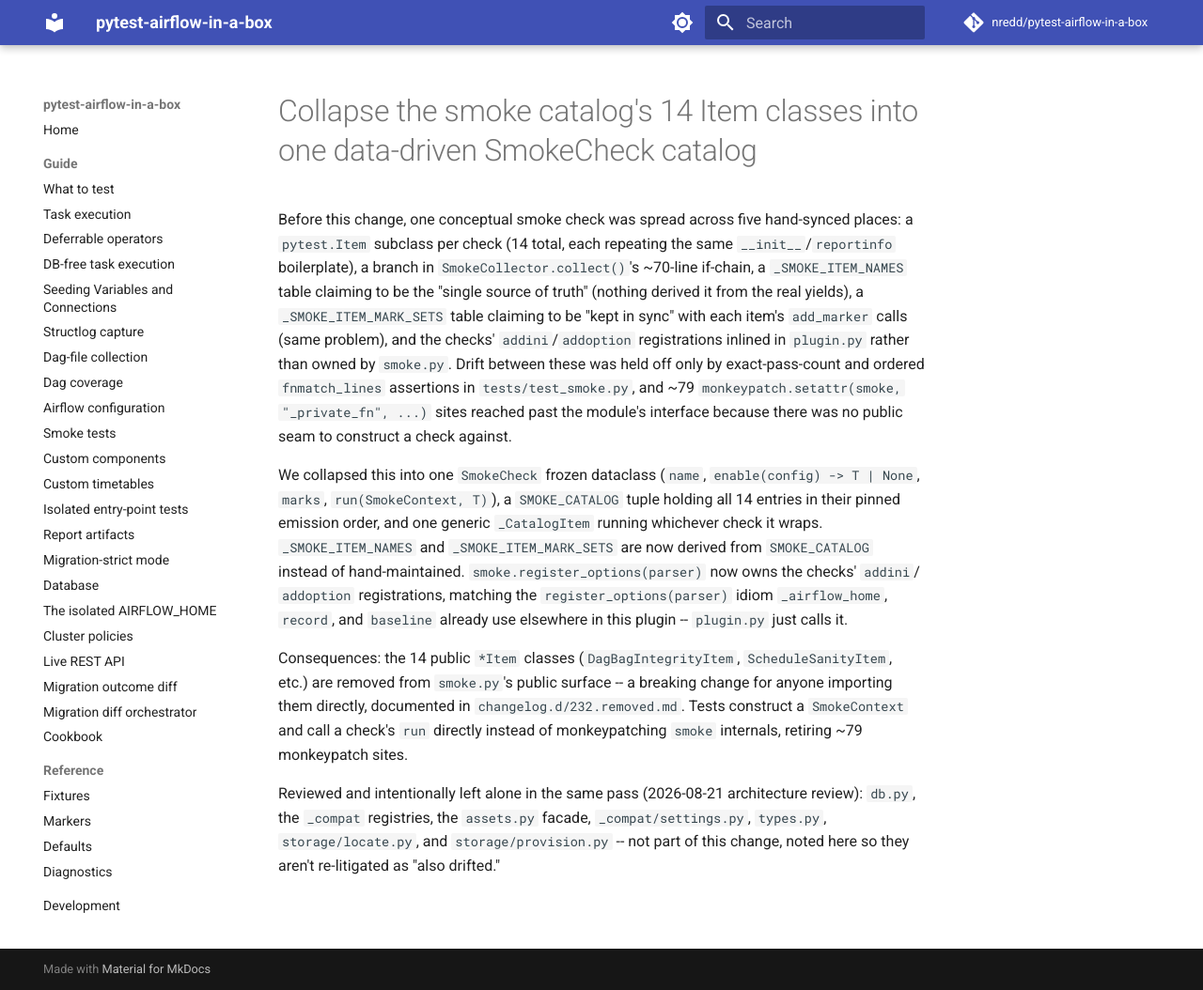
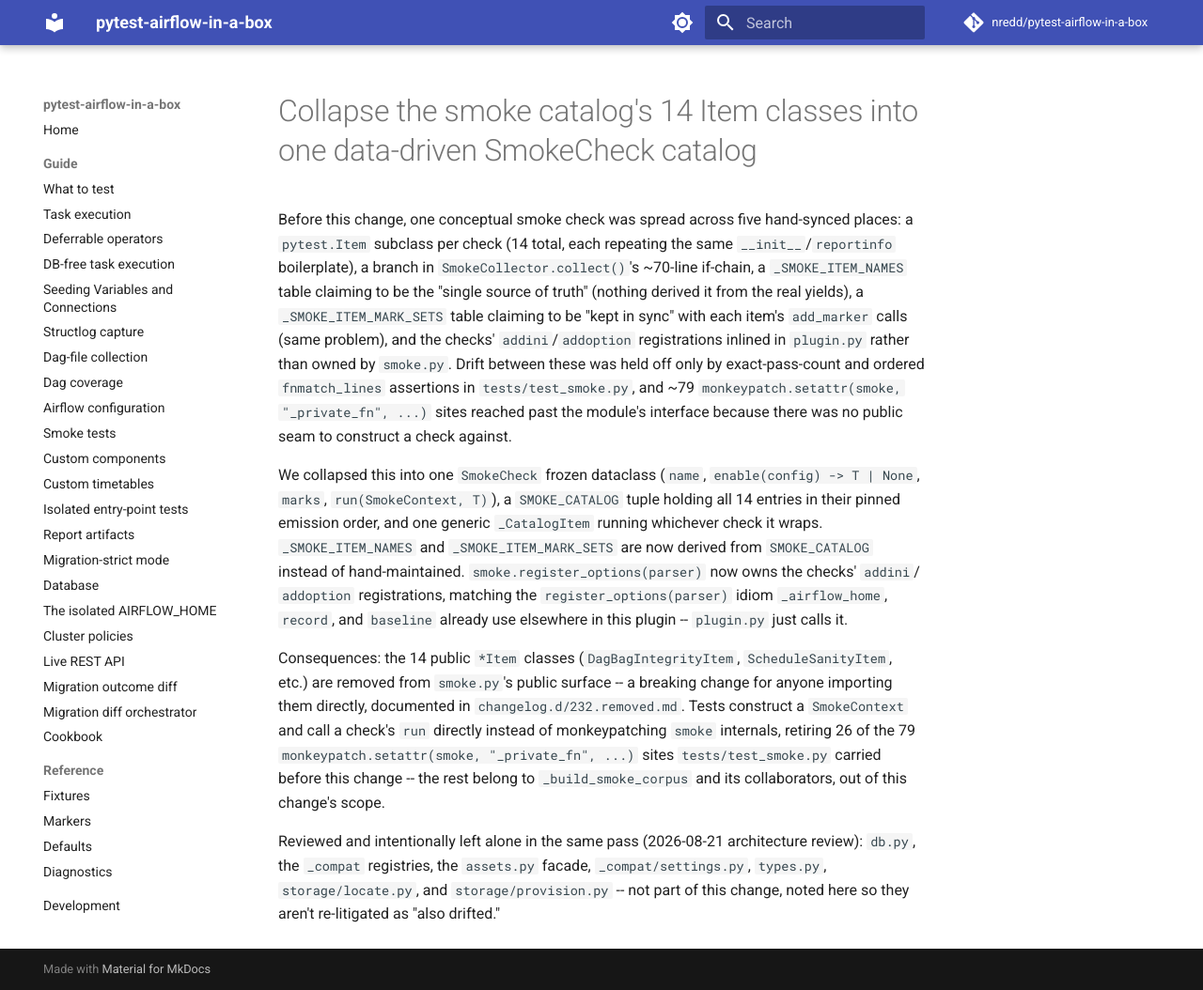
Before and after one commit to nredd/pytest-airflow-in-a-box, an MkDocs documentation site: the page built from docs/adr/0001-smoke-catalog-as-data.md, in a window 1280 px wide and 1054 px high. Shown: the whole window at 94% size. Built offline with MkDocs 1.6.1 and Material for MkDocs 9.7.7, drawn with Linux system fonts in a browser that asks for light colours; comment, search, counter and statistics services are not loaded.

Commit message:
Fix disabled-check ini validation lost in the catalog collapse
Changes:
- Reorder `SmokeCollector.collect()` to call `check.enable(config)` before testing
  `disabled`, not after. `enable` is a check's only ini validation; skipping it for a
  disabled check let a malformed value (e.g. `airflow_dag_parse_budget_ratio = -1` while
  `test_dag_parse_budget` is disabled) through silently instead of failing collection,
  a real behavior regression from `origin/main`'s if-chain
- Add `test_smoke_disable_still_validates_the_disabled_checks_own_ini` pinning the fix
- Correct `changelog.d/232.changed.md`'s "no observable behavior change" claim: unifying
  `repr_failure` onto all 14 checks via `_CatalogItem` does change terminal output for the
  12 checks that previously inherited pytest's traceback rendering
- Correct `docs/adr/0001-smoke-catalog-as-data.md`'s monkeypatch-site count: 26 of 79
  `monkeypatch.setattr(smoke, ...)` sites retired, not all 79 (the rest belong to
  `_build_smoke_corpus`'s own collaborators, out of this change's scope)
- Fix `CONTEXT.md`'s self-contradicting `_Avoid_: Smoke item` entry -- `airflow_smoke_disable`
  names collected items, not catalog entries, so the term is still correct there
- Reword a stale test docstring still describing `_SMOKE_ITEM_MARK_SETS` as hand-synced
  across fourteen `pytest.Item` subclasses

Found by an adversarial review round (two independent subagents + `/code-review high`):
the ini-validation regression was flagged by one adversarial pass and confirmed with a
before/after repro against `origin/main`; the doc-accuracy issues were flagged by the other
adversarial pass and the Spec axis of `/code-review high` independently. The Standards axis
and the other adversarial pass reported no findings.

Co-Authored-By: Claude Sonnet 5 <noreply@anthropic.com>

```diff
--- a/docs/adr/0001-smoke-catalog-as-data.md
+++ b/docs/adr/0001-smoke-catalog-as-data.md
@@ -22,8 +22,10 @@ of hand-maintained. `smoke.register_options(parser)` now owns the checks' `addin
 Consequences: the 14 public `*Item` classes (`DagBagIntegrityItem`, `ScheduleSanityItem`,
 etc.) are removed from `smoke.py`'s public surface -- a breaking change for anyone importing
 them directly, documented in `changelog.d/232.removed.md`. Tests construct a `SmokeContext`
-and call a check's `run` directly instead of monkeypatching `smoke` internals, retiring ~79
-monkeypatch sites.
+and call a check's `run` directly instead of monkeypatching `smoke` internals, retiring 26 of
+the 79 `monkeypatch.setattr(smoke, "_private_fn", ...)` sites `tests/test_smoke.py` carried
+before this change -- the rest belong to `_build_smoke_corpus` and its collaborators, out of
+this change's scope.
 
 Reviewed and intentionally left alone in the same pass (2026-08-21 architecture review):
 `db.py`, the `_compat` registries, the `assets.py` facade, `_compat/settings.py`, `types.py`,
```
Also changed, not shown: CONTEXT.md (+3 -2 lines), changelog.d/232.changed.md (+6 -3 lines), 2 other files.
